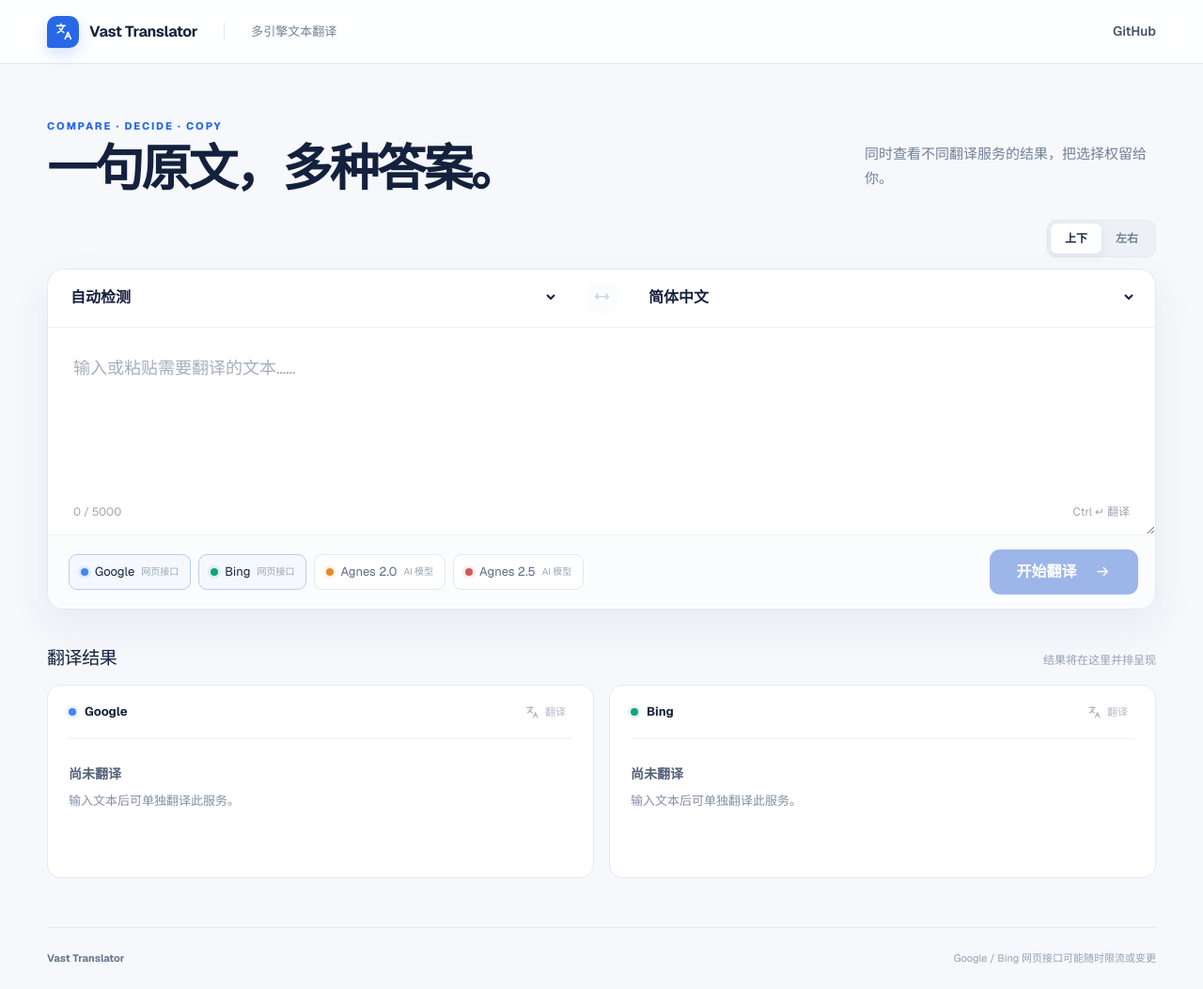
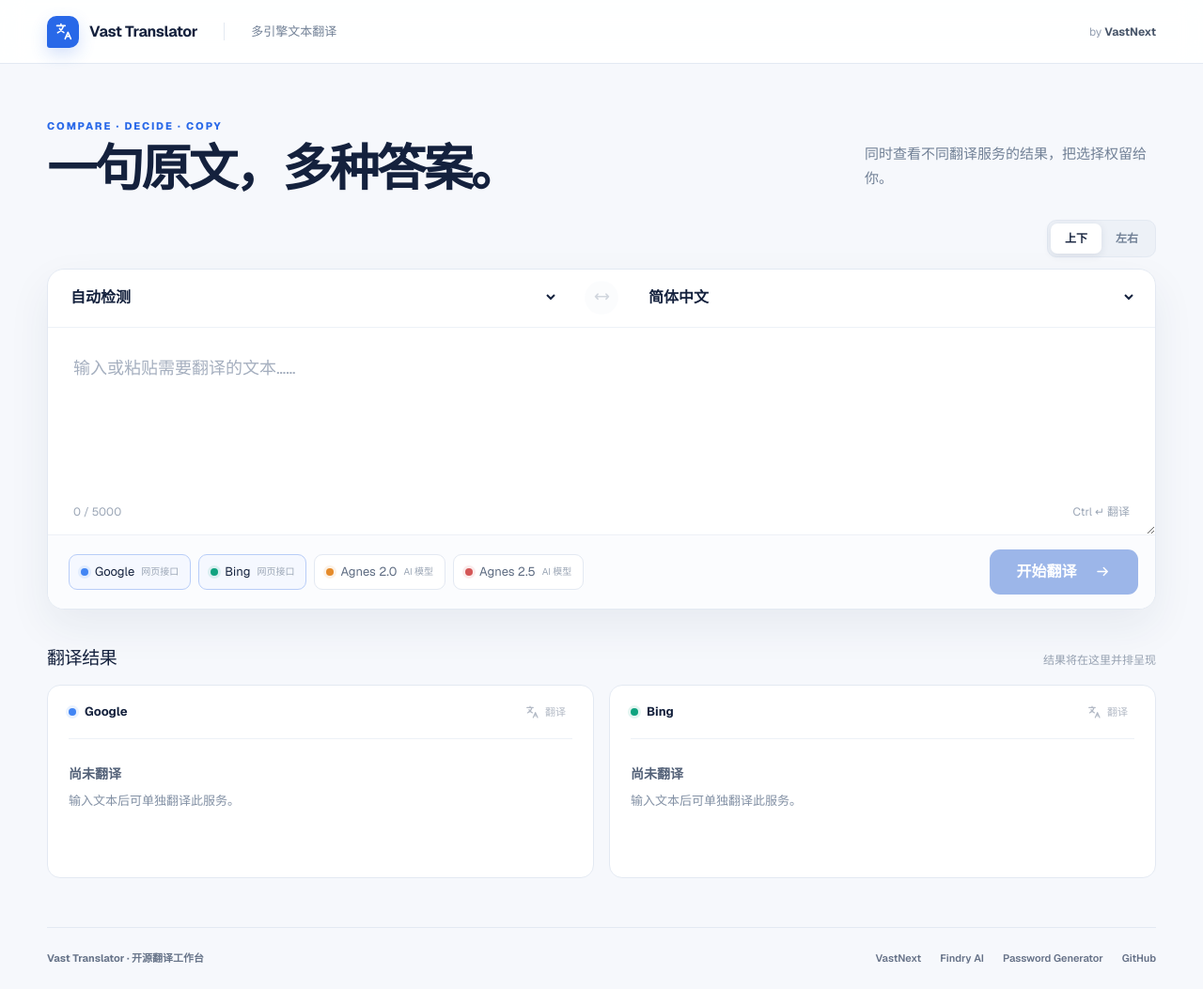
Before and after one commit to VastNext/vast-translator, a Next.js app: page / in a window 1280 px wide. Shown: the whole page at 94% size. Built offline with nearby package versions, Linux system fonts and the light colour scheme.

Commit message:
feat: add VastNext product navigation

```diff
--- a/src/app/globals.css
+++ b/src/app/globals.css
@@ -12,7 +12,7 @@
 .brand { display:inline-flex;align-items:center;gap:11px;color:var(--ink);text-decoration:none;font-weight:690;letter-spacing:-.02em; }
 .brand-mark { width:34px;height:34px;display:grid;place-items:center;color:#fff;background:var(--blue);border-radius:10px 10px 10px 3px;box-shadow:0 7px 18px rgba(40,104,232,.2); }
 .brand-mark svg { width:21px;height:21px; }.topbar-note { margin-left:28px;padding-left:28px;border-left:1px solid var(--line);font-size:13px;color:var(--muted); }
-.github-link { margin-left:auto;color:#475569;text-decoration:none;font-size:14px;font-weight:550; }.github-link:hover { color:var(--blue); }
+.brand-attribution { margin-left:auto;color:#94a0b2;font-size:12px; }.brand-attribution a { color:#475569;text-decoration:none;font-weight:650; }.brand-attribution a:hover { color:var(--blue); }
 .workspace { width:min(1180px,calc(100% - 48px));margin:0 auto;padding:58px 0 52px;flex:1; }
 .intro { display:flex;align-items:flex-end;justify-content:space-between;gap:36px;margin-bottom:30px;animation:rise .45s ease-out both; }
 .eyebrow { color:var(--blue);font-size:11px;font-weight:760;letter-spacing:.17em;margin:0 0 9px; }
@@ -49,8 +49,8 @@
 .result-provider .stale-result { color:#9d6b28;font-size:10px;margin-left:2px; }
 .request-error { margin-bottom:14px;padding:14px 17px;border:1px solid #f1d7d5;border-radius:10px;background:#fff8f7;color:#9d3f3a;font-size:13px; }.empty-state { grid-column:1/-1;min-height:180px;border:1px dashed #d6deea;border-radius:14px;display:flex;flex-direction:column;align-items:center;justify-content:center;color:#9aa6b7;background:rgba(255,255,255,.48); }.empty-state svg{width:27px;color:#7f9ed9;margin-bottom:10px}.empty-state p{color:#536178;font-weight:620;margin:0 0 5px}.empty-state span{font-size:13px}
 .skeleton-line { height:10px;width:72%;margin-top:17px;border-radius:8px;background:linear-gradient(90deg,#edf1f6 25%,#f7f9fb 50%,#edf1f6 75%);background-size:200% 100%;animation:shimmer 1.2s infinite; }.skeleton-line.wide{width:92%;margin-top:27px}.skeleton-line.short{width:48%}
-.footer { min-height:66px;width:min(1180px,calc(100% - 48px));margin:0 auto;display:flex;justify-content:space-between;align-items:center;border-top:1px solid var(--line);color:#95a0b0;font-size:11px; }.footer span:first-child{color:#677489;font-weight:620}
+.footer { min-height:66px;width:min(1180px,calc(100% - 48px));margin:0 auto;display:flex;justify-content:space-between;align-items:center;gap:24px;border-top:1px solid var(--line);color:#95a0b0;font-size:11px; }.footer span:first-child{color:#677489;font-weight:620}.product-links { display:flex;align-items:center;justify-content:flex-end;gap:20px;flex-wrap:wrap; }.product-links a { color:#657187;text-decoration:none;font-weight:560; }.product-links a:hover { color:var(--blue); }
 @keyframes rise{from{opacity:0;transform:translateY(8px)}to{opacity:1;transform:translateY(0)}}@keyframes spin{to{transform:rotate(360deg)}}@keyframes shimmer{to{background-position:-200% 0}}
 @media(max-width:900px){.workspace-controls{display:none}.workbench-layout,.workbench-layout[data-layout="side-by-side"]{grid-template-columns:minmax(0,1fr);gap:0}.workbench-layout[data-layout="side-by-side"] .results-section{margin-top:38px}.workbench-layout[data-layout="side-by-side"] .results-grid{grid-template-columns:repeat(2,minmax(0,1fr))}}
-@media(max-width:760px){.topbar{height:60px;padding:0 18px}.topbar-note{display:none}.workspace{width:calc(100% - 28px);padding:34px 0 38px}.intro{display:block;margin-bottom:22px}.intro h1{font-size:35px}.intro>p{width:auto;margin-top:14px;font-size:14px}.translator{border-radius:14px}.language-bar{grid-template-columns:1fr 44px 1fr}.language-bar label{padding:0 12px}.language-bar select{font-size:14px}.input-panel textarea{min-height:190px;padding:22px 44px 43px 19px;font-size:16px}.input-footer{left:19px;right:19px}.action-row{align-items:stretch;flex-direction:column;padding:14px}.provider-picker{display:grid;grid-template-columns:repeat(3,1fr)}.provider-chip{justify-content:center;padding:0 7px}.provider-chip small{display:none}.translate-button{width:100%}.results-grid{grid-template-columns:1fr}.result-panel{min-height:180px}.section-heading span{display:none}.footer{width:calc(100% - 28px);justify-content:center}.footer span:last-child{display:none}}
+@media(max-width:760px){.topbar{height:60px;padding:0 18px}.topbar-note{display:none}.brand-attribution{font-size:11px}.workspace{width:calc(100% - 28px);padding:34px 0 38px}.intro{display:block;margin-bottom:22px}.intro h1{font-size:35px}.intro>p{width:auto;margin-top:14px;font-size:14px}.translator{border-radius:14px}.language-bar{grid-template-columns:1fr 44px 1fr}.language-bar label{padding:0 12px}.language-bar select{font-size:14px}.input-panel textarea{min-height:190px;padding:22px 44px 43px 19px;font-size:16px}.input-footer{left:19px;right:19px}.action-row{align-items:stretch;flex-direction:column;padding:14px}.provider-picker{display:grid;grid-template-columns:repeat(3,1fr)}.provider-chip{justify-content:center;padding:0 7px}.provider-chip small{display:none}.translate-button{width:100%}.results-grid{grid-template-columns:1fr}.result-panel{min-height:180px}.section-heading span{display:none}.footer{width:calc(100% - 28px);padding:18px 0;align-items:flex-start;flex-direction:column}.product-links{justify-content:flex-start;gap:10px 18px}}
 @media(prefers-reduced-motion:reduce){*,*::before,*::after{animation-duration:.01ms!important;animation-iteration-count:1!important;transition-duration:.01ms!important}}
--- a/src/components/translator/translator-workbench.tsx
+++ b/src/components/translator/translator-workbench.tsx
@@ -296,7 +296,7 @@
       <header className="topbar">
         <Link className="brand" href="/" aria-label="Vast Translator 首页"><span className="brand-mark"><TranslateIcon /></span><span>Vast Translator</span></Link>
         <div className="topbar-note">多引擎文本翻译</div>
-        <a className="github-link" href="https://github.com/vastfuture/vast-translator" target="_blank" rel="noreferrer">GitHub</a>
+        <div className="brand-attribution">by <a href="https://vastnext.com" target="_blank" rel="noreferrer">VastNext</a></div>
       </header>
       <main className="workspace">
         <section className="intro" aria-labelledby="workbench-title">
@@ -336,7 +336,15 @@
           </section>
         </div>
       </main>
-      <footer className="footer"><span>Vast Translator</span><span>Google / Bing 网页接口可能随时限流或变更</span></footer>
+      <footer className="footer">
+        <span>Vast Translator · 开源翻译工作台</span>
+        <nav className="product-links" aria-label="VastNext 产品家族">
+          <a href="https://vastnext.com" target="_blank" rel="noreferrer">VastNext</a>
+          <a href="https://findryai.com" target="_blank" rel="noreferrer">Findry AI</a>
+          <a href="https://pg.vastnext.com" target="_blank" rel="noreferrer">Password Generator</a>
+          <a href="https://github.com/VastNext/vast-translator" target="_blank" rel="noreferrer" aria-label="Vast Translator GitHub">GitHub</a>
+        </nav>
+      </footer>
     </div>
   );
 }
```
Also changed, not shown: 2 other files (tests, documents, lock files or other folders).
